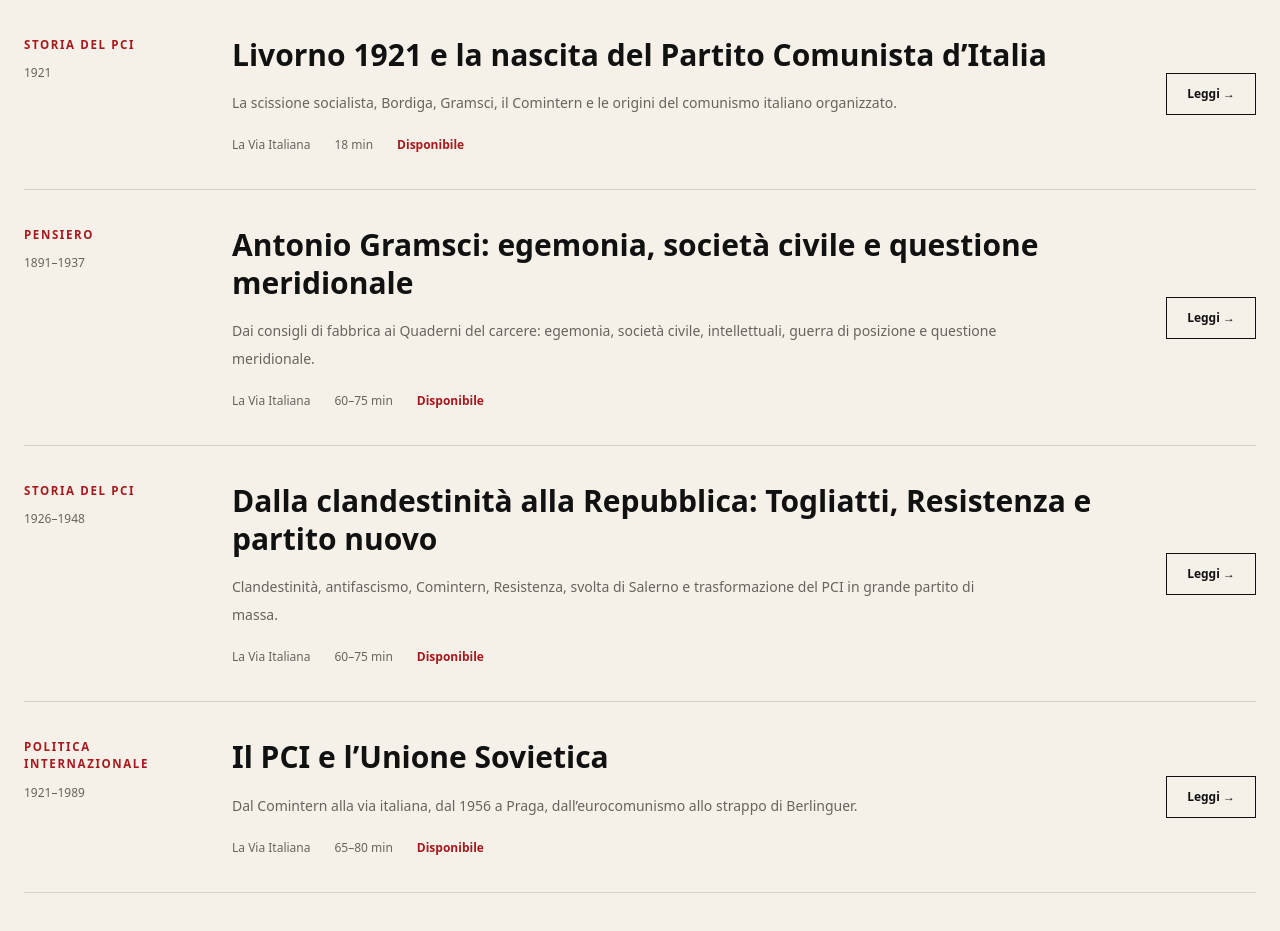
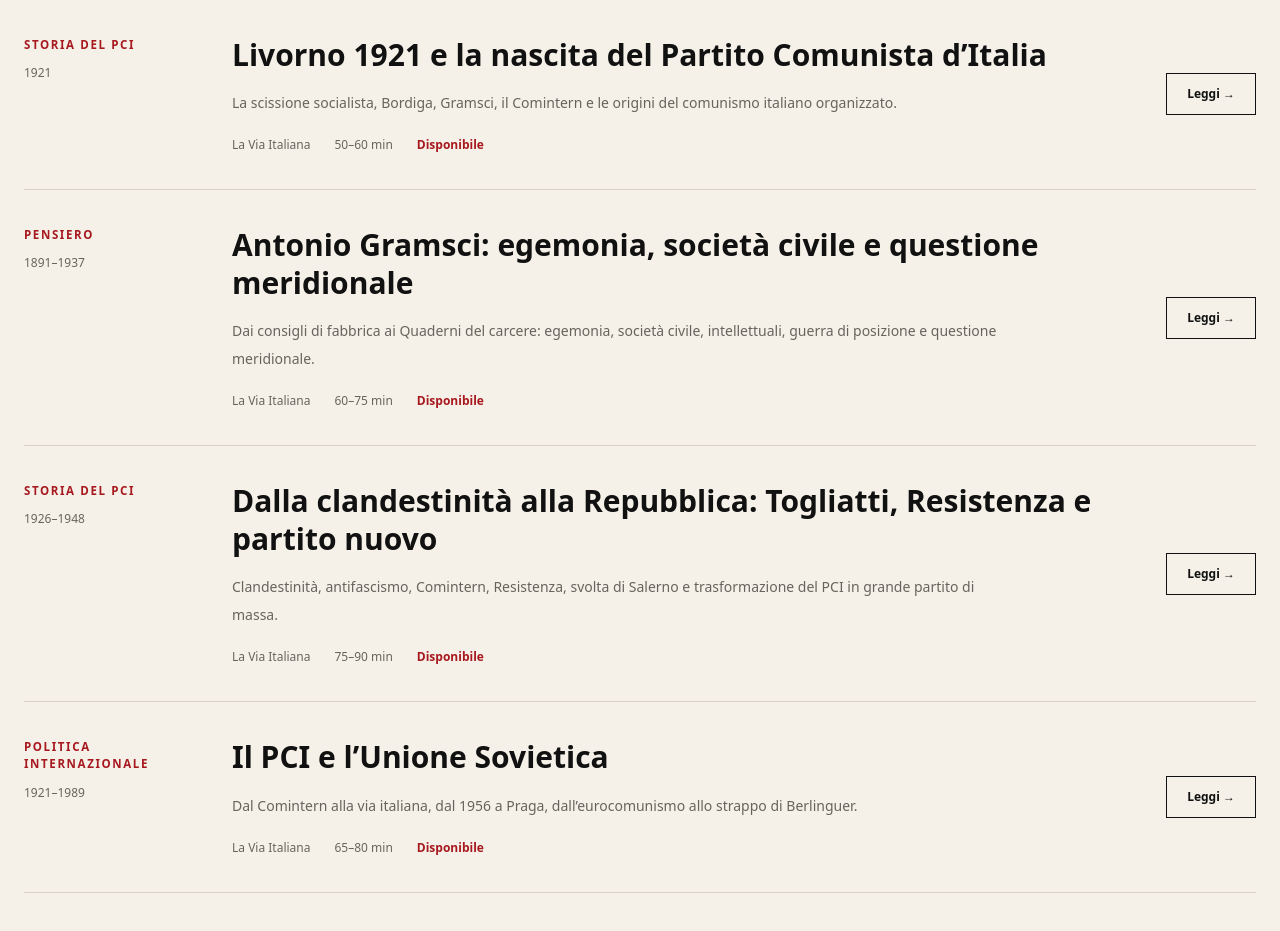
Before and after one commit to devanonymus/la-via-italiana, a Next.js app: page /dispense in a window 1280 px wide. Shown: the part 800-1731 px from the top of the page. Built offline with nearby package versions, Linux system fonts and the light colour scheme.

Commit message:
content: align archive reading times

```diff
--- a/data/dispense.ts
+++ b/data/dispense.ts
@@ -19,7 +19,7 @@ export const dispense: Dispensa[] = [
     excerpt:
       "La scissione socialista, Bordiga, Gramsci, il Comintern e le origini del comunismo italiano organizzato.",
     author: "La Via Italiana",
-    readingTime: "18 min",
+    readingTime: "50–60 min",
     status: "Disponibile",
     featured: true,
   },
@@ -43,7 +43,7 @@ export const dispense: Dispensa[] = [
     excerpt:
       "Clandestinità, antifascismo, Comintern, Resistenza, svolta di Salerno e trasformazione del PCI in grande partito di massa.",
     author: "La Via Italiana",
-    readingTime: "60–75 min",
+    readingTime: "75–90 min",
     status: "Disponibile",
     featured: true,
   },
```
